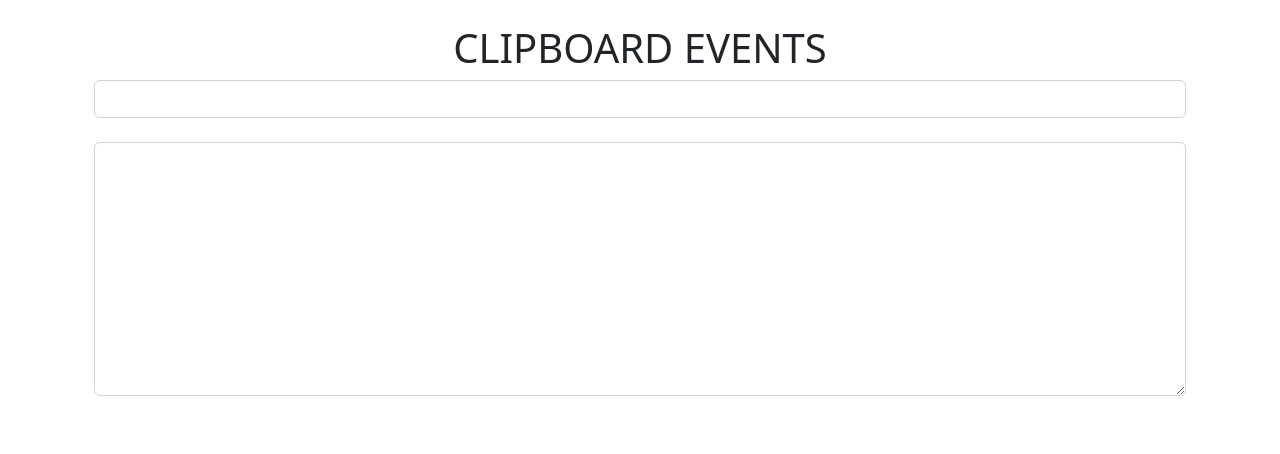
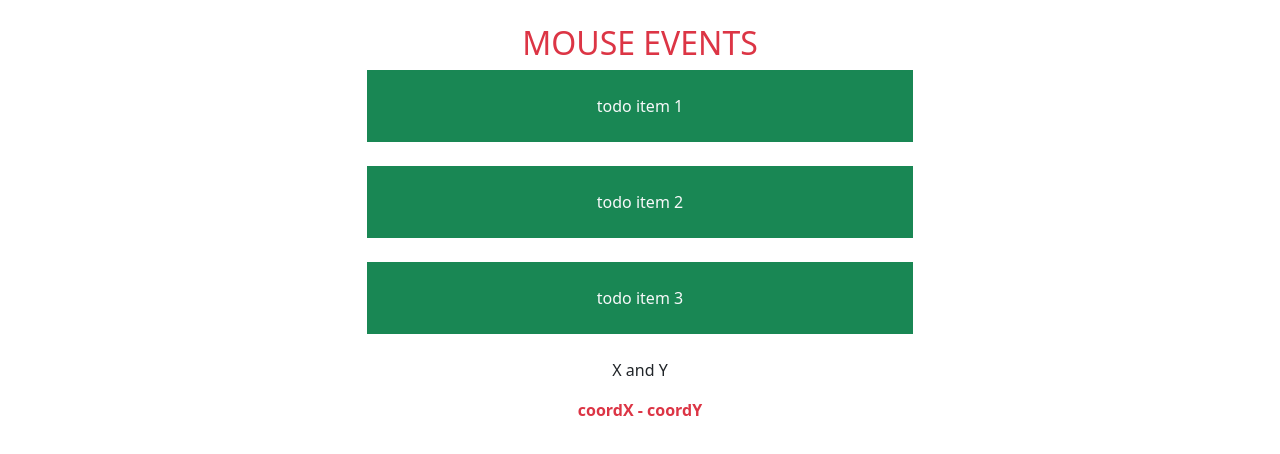
Before and after one commit to seferacikgoz/forms-otherEvents, a React (Create React App) app: page / in a window 1280 px wide. Shown: the top 454 px of the page. Built offline with nearby package versions, Linux system fonts and the light colour scheme.

Commit message:
Mouse Events

```diff
--- a/src/App.js
+++ b/src/App.js
@@ -1,15 +1,15 @@
 /*  import Form from "./components/1-forms/Form"; */
 /*  import FormObject from "./components/1-forms/FormObject"; */
-  import KeyboardEvents from "./components/2-keyboardClipboardEvents/KeyboardClipboard";
-/* import MouseEvent from "./components/3-mouseEvents/MouseEvent";  */
+/*   import KeyboardEvents from "./components/2-keyboardClipboardEvents/KeyboardClipboard"; */
+import MouseEvent from "./components/3-mouseEvents/MouseEvent";
 
 function App() {
   return (
     <div className="container mt-4 text-center">
       {/*  <Form />  */}
       {/* <FormObject /> */}
-      <KeyboardEvents />
-      {/* <MouseEvent />  */}
+     {/*  <KeyboardEvents />  */}
+      <MouseEvent />
     </div>
   );
 }
--- a/src/components/3-mouseEvents/MouseEvent.jsx
+++ b/src/components/3-mouseEvents/MouseEvent.jsx
@@ -1,62 +1,29 @@
-import { useState } from "react";
-
-const MouseEvent = () => {
-  const [showHint, setShowHint] = useState(false);
-  const [toggle, setToggle] = useState(false);
-
-  const [coordX, setCoordX] = useState();
-  const [coordY, setCoordY] = useState();
-
-  const handleDoubleClick = (e) => {
-    setToggle(!toggle);
-    toggle
-      ? (e.target.className = "bg-success text-light w-50 p-4 mt-4")
-      : (e.target.className = "bg-danger text-light w-50 p-4 mt-4");
-  };
-
-  console.log(toggle);
-
-  //? mouseMove event
-  const handleMouseMove = (e) => {
-    setCoordX(e.nativeEvent.offsetX); //! Göreceli
-    setCoordY(e.nativeEvent.offsetY);
-    // setCoordX(e.pageX);
-    // setCoordY(e.pageY);
-  };
-
+  const MouseEvent = () => {
   return (
     <div className="container text-center d-flex flex-column align-items-center mt-4">
       <h2 className="text-danger">MOUSE EVENTS</h2>
 
       <div
         id="todo-1"
-        className="bg-success text-light w-50 p-4"
-        onMouseEnter={() => setShowHint(true)}
-        onMouseOut={() => setShowHint(false)}
-      >
+        className="bg-success text-light w-50 p-4">
         todo item 1
       </div>
-      {showHint && <span>hello React</span>}
 
       <div
         id="todo-2"
-        className="bg-success text-light w-50 p-4 mt-4"
-        onDoubleClick={handleDoubleClick}
-      >
+        className="bg-success text-light w-50 p-4 mt-4">
         todo item 2
       </div>
 
       <div
         id="todo-3"
-        className="bg-success text-light w-50 p-4 my-4"
-        onMouseMove={handleMouseMove}
-      >
+        className="bg-success text-light w-50 p-4 my-4">
         todo item 3
       </div>
 
       <p>X and Y</p>
       <p className="text-danger fw-bold">
-        {coordX} {coordY}
+        coordX - coordY
       </p>
     </div>
   );
```
